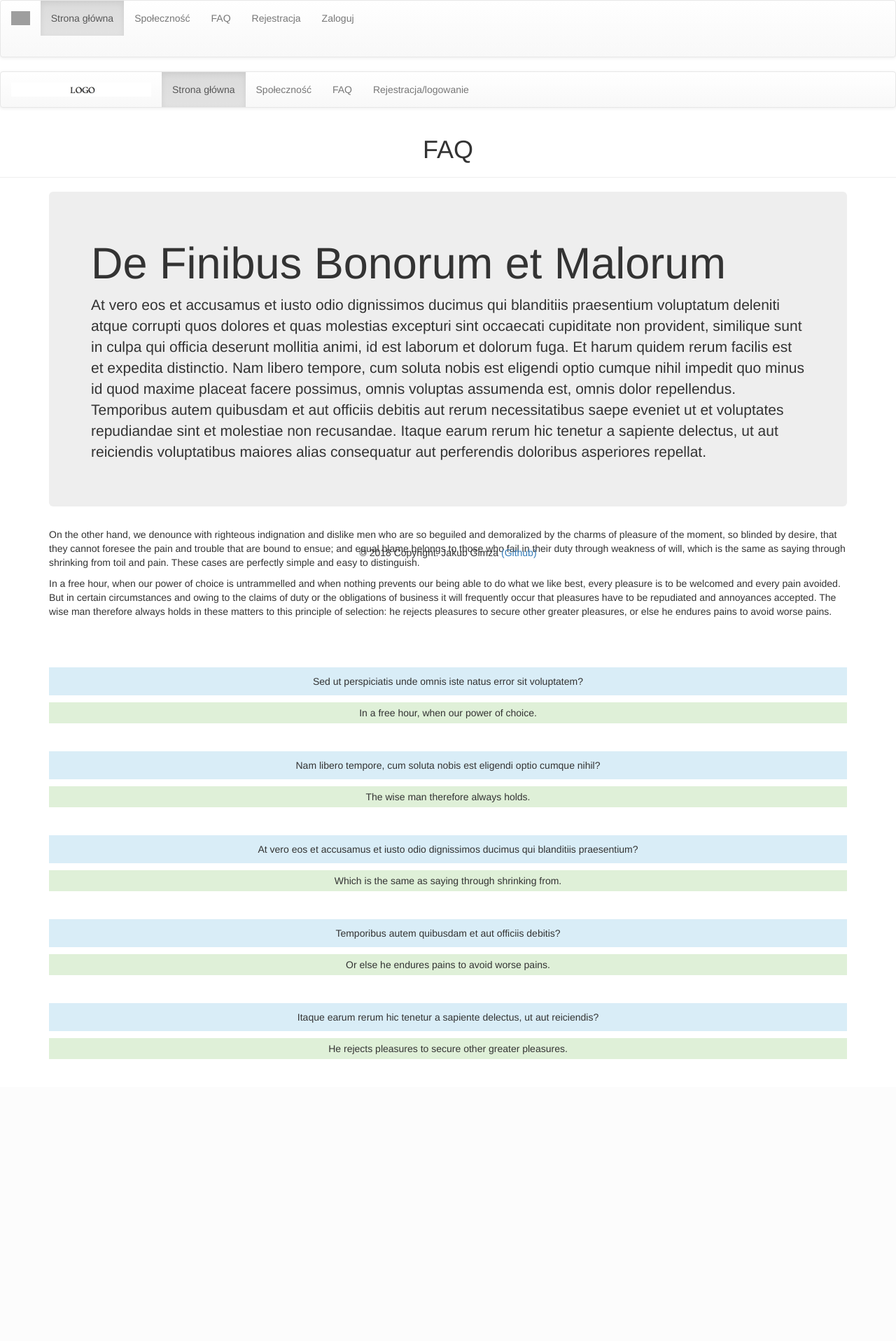
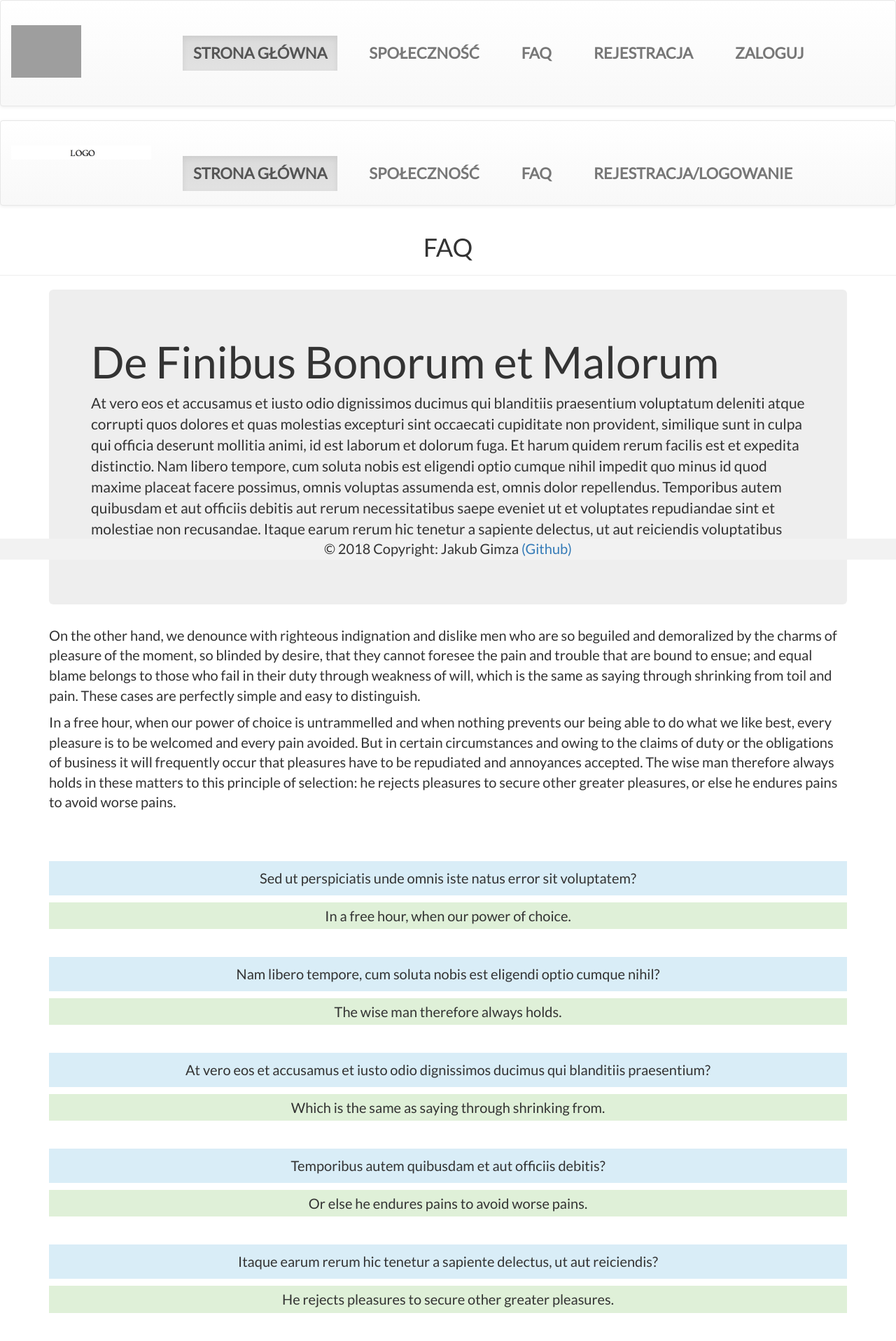
Before and after one commit to jgimza/PHP-Silex---forum, a PHP site: template templates/faq/index.html.twig in a window 1280 px wide. Shown: the whole page at 70% size. Before the commit the page ends 1514 px from the top, so only its background shows below. Run offline with PHP 8.4, Linux system fonts and the light colour scheme; the template is opened without the code that fills it, so the values that code supplies are empty; some libraries are stand-ins or nearby versions; grey boxes are pictures that could not be loaded.

Commit message:
Add files via upload

```diff
--- a/web/css/styles.css
+++ b/web/css/styles.css
@@ -1,30 +1,140 @@
+body{
+    font-size:20px;
+    font-family: 'Lato', sans-serif;
+}
+#logo{
+    height:100px;
+    margin-right:100px;
+    padding-bottom:10px;
+}
+#mainthead{
+    font-weight:bold;
+}
+#tdheader{
+    font-weight:bold;
+    font-size:22px;
+}
+nav{
+    font-size:22px;
+    font-weight:bold;
+    padding-top:20px;
+    padding-bottom:20px;
+    font-family: 'Lato', sans-serif;
+    text-transform:uppercase;
+}
+nav li{
+    margin-left:30px;
+    padding-top:30px;
+}
 .td img {
     height:50px;
 }
-
 .page-header {
     text-align:center;
 }
-
 .bg-info {
     text-align:center;
     padding:10px;
 }
-
 .bg-success {
     text-align:center;
     padding:5px;
     margin-bottom:40px;
 }
-
 .breaker {
     margin-bottom:70px;
 }
+#tr1 {
+    text-align:center;
+    border-bottom:hidden;
+}
+#tr2 {
+    text-align:center;
+    border-bottom:hidden;
+}
+.register{
+}
 
-#tr1 {
+footer{
+    height:30px;
+    background-color:#f2f2f2;
+    position:Absolute;
+    bottom:0;
+    width:100%;
+}
+
+.buttoncss{
+    background-color: #4CAF50; /* Green */
+    border: none;
+    text-align: center;
+    display: inline-block;
+    margin: 4px 2px;
+    cursor: pointer;
+    padding: 10px 24px;
+    margin-left:40px;
+    margin-top:40px;
+    color:white;
+    text-decoration: none;
+}
+
+.buttoncss2{
+    background-color: #4CAF50; /* Green */
+    border: none;
+    text-align: center;
+    display: inline-block;
+    margin: 4px 2px;
+    cursor: pointer;
+    padding: 10px 24px;
+    margin-left:40px;
+    margin-top:40px;
+    color:white;
+    text-decoration: none;
+    display:block;
+    margin:0 auto;
+}
+
+.buttoncsstext{
+    text-decoration: none;
+    color:white;
+    font-size: 20px;
+}
+
+#content_type{
+    text-align:center;
+    margin-top:20px;
+    margin-bottom:20px;
+}
+
+#content_type label{
+    margin-right:20px;
+}
+
+.form_group{
     text-align:center;
 }
 
-#tr2 {
+#register_type{
     text-align:center;
+    margin-top:20px;
+    margin-bottom:20px;
 }
+
+#register_type label{
+    margin-right:20px;
+}
+#register_type div{
+    margin-bottom:20px;
+}
+
+#login_type{
+    text-align:center;
+    margin-top:20px;
+    margin-bottom:20px;
+}
+
+#login_type label{
+    margin-right:20px;
+}
+#login_type div{
+    margin-bottom:20px;
+}
```
